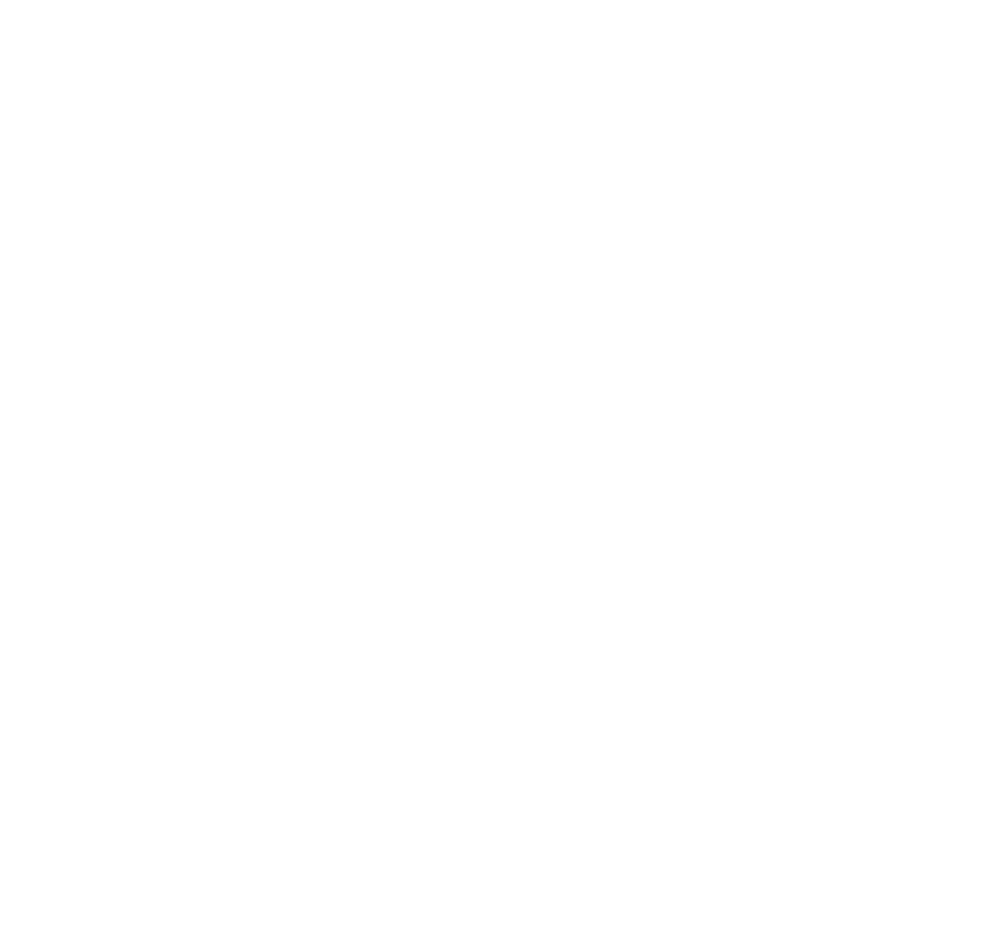
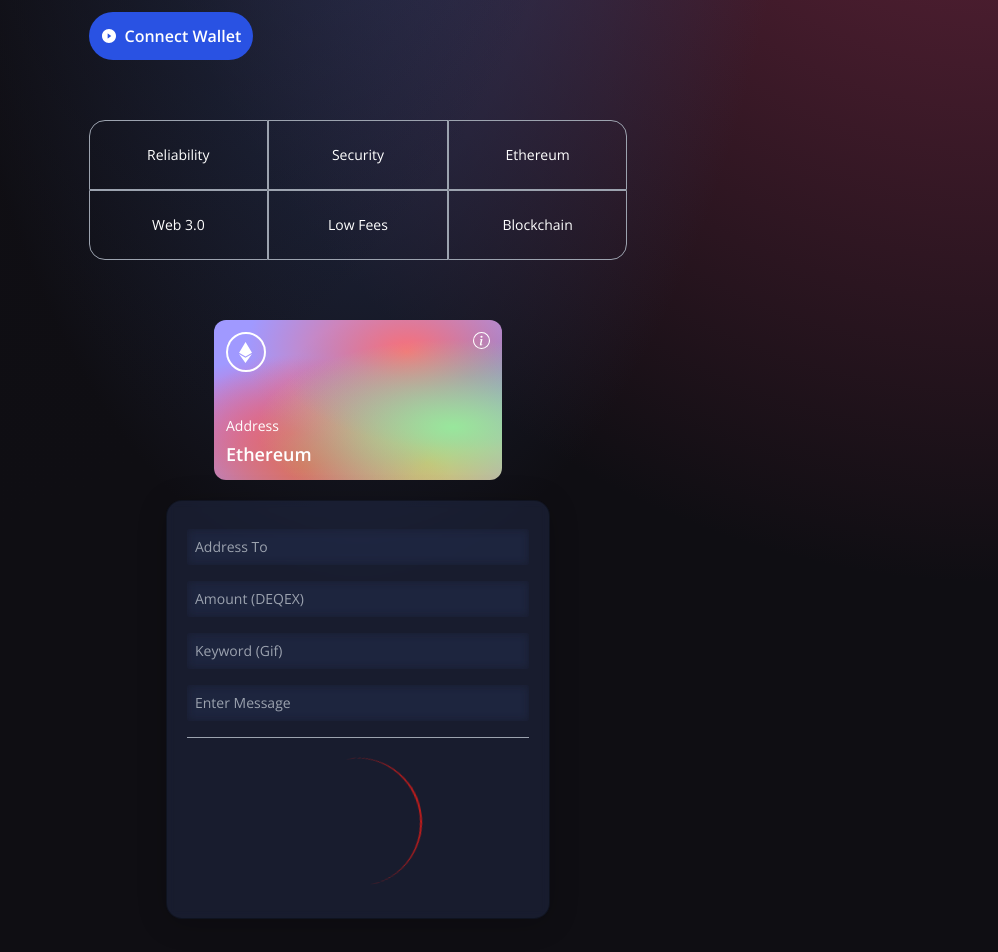
Before and after one commit to spiderocta/dqTransact, a React (Vite) app in the folder client/: page / in a window 1280 px wide. Shown: the part 420-1372 px from the top of the page, without its empty margins (282-1280 px from the left). Before the commit the page ends 800 px from the top, so only its background shows below. Built offline with nearby package versions, Linux system fonts and the light colour scheme.

Commit message:
welcome section + loader

```diff
--- a/client/src/components/Loader.jsx
+++ b/client/src/components/Loader.jsx
@@ -1,8 +1,7 @@
-const Loader = () =>{
-    return (
-        <h1>Loader</h1>
-    )
-}
-
+const Loader = () => (
+  <div className="flex justify-center items-center py-3">
+    <div className="animate-spin rounded-full h-32 w-32 border-b-2 border-red-700" />
+  </div>
+);
 
 export default Loader;
--- a/client/src/components/Navbar.jsx
+++ b/client/src/components/Navbar.jsx
@@ -39,7 +39,7 @@
             flex flex-col justify-start items-end rounded-md blue-glassmorphism text-white animate-slide-in"
           >
             <li className="text-xl w-full my-2"><AiOutlineClose onClick={() => setToggleMenu(false)} /></li>
-            {["Market", "Exchange", "Tutorials", "Wallets"].map(
+            {["Market", "Exchange", "DqSwap", "Wallets"].map(
               (item, index) => <NavBarItem key={item + index} title={item} classprops="my-2 text-lg" />,
             )}
           </ul>
--- a/client/src/components/Welcome.jsx
+++ b/client/src/components/Welcome.jsx
@@ -1,8 +1,118 @@
-const Welcome = () =>{
-    return (
-        <h1>Welcome</h1>
-    )
-}
+
+import { AiFillPlayCircle } from "react-icons/ai";
+import { SiEthereum } from "react-icons/si";
+import { BsInfoCircle } from "react-icons/bs";
+import Loader from "./Loader";
 
 
+// common styles
+const companyCommonStyles = "min-h-[70px] sm:px-0 px-2 sm:min-w-[120px] flex justify-center items-center border-[0.5px] border-gray-400 text-sm font-light text-white";
+// input component
+const Input = ({ placeholder, name, type, value, handleChange }) => (
+  <input
+    placeholder={placeholder}
+    type={type}
+    step="0.0001"
+    value={value}
+    onChange={(e) => handleChange(e, name)}
+    className="my-2 w-full rounded-sm p-2 outline-none bg-transparent text-white border-none text-sm white-glassmorphism"
+  />
+);
+
+const Welcome = () =>{
+
+    const connectWallet =() =>{
+
+    }
+
+    const handleSubmit = (e) => {
+
+    };
+
+
+return (
+    <div className="flex w-full justify-center items-center">
+      <div className="flex mf:flex-row flex-col items-start justify-between md:p-20 py-12 px-4">
+        <div className="flex flex-1 justify-start items-start flex-col mf:mr-10">
+          <h1 className="text-3xl sm:text-5xl text-white text-gradient py-1">
+            Send DEQEX <br /> across the world
+          </h1>
+          <p className="text-left mt-5 text-white font-light md:w-9/12 w-11/12 text-base">
+            Explore the crypto world. Buy and sell cryptocurrencies easily on DEQEX.
+          </p>
+            <button
+              type="button"
+              onClick={connectWallet}
+              className="flex flex-row justify-center items-center my-5 bg-[#2952e3] p-3 rounded-full cursor-pointer hover:bg-[#2546bd]"
+            >
+              <AiFillPlayCircle className="text-white mr-2" />
+              <p className="text-white text-base font-semibold">
+                Connect Wallet
+              </p>
+            </button>
+
+
+          <div className="grid sm:grid-cols-3 grid-cols-2 w-full mt-10">
+            <div className={`rounded-tl-2xl ${companyCommonStyles}`}>
+              Reliability
+            </div>
+            <div className={companyCommonStyles}>Security</div>
+            <div className={`sm:rounded-tr-2xl ${companyCommonStyles}`}>
+              Ethereum
+            </div>
+            <div className={`sm:rounded-bl-2xl ${companyCommonStyles}`}>
+              Web 3.0
+            </div>
+            <div className={companyCommonStyles}>Low Fees</div>
+            <div className={`rounded-br-2xl ${companyCommonStyles}`}>
+              Blockchain
+            </div>
+          </div>
+        </div>
+
+        <div className="flex flex-col flex-1 items-center justify-start w-full mf:mt-0 mt-10">
+          <div className="p-3 flex justify-end items-start flex-col rounded-xl h-40 sm:w-72 w-full my-5 eth-card .white-glassmorphism ">
+            <div className="flex justify-between flex-col w-full h-full">
+              <div className="flex justify-between items-start">
+                <div className="w-10 h-10 rounded-full border-2 border-white flex justify-center items-center">
+                  <SiEthereum fontSize={21} color="#fff" />
+                </div>
+                <BsInfoCircle fontSize={17} color="#fff" />
+              </div>
+              <div>
+                <p className="text-white font-light text-sm">
+                  Address
+                </p>
+                <p className="text-white font-semibold text-lg mt-1">
+                  Ethereum
+                </p>
+              </div>
+            </div>
+          </div>
+          <div className="p-5 sm:w-96 w-full flex flex-col justify-start items-center blue-glassmorphism">
+            <Input placeholder="Address To" name="addressTo" type="text" />
+            <Input placeholder="Amount (DEQEX)" name="amount" type="number" />
+            <Input placeholder="Keyword (Gif)" name="keyword" type="text" />
+            <Input placeholder="Enter Message" name="message" type="text" />
+
+            <div className="h-[1px] w-full bg-gray-400 my-2" />
+
+            {true
+              ? <Loader />
+              : (
+                <button
+                  type="button"
+                  onClick={handleSubmit}
+                  className="text-white w-full mt-2 border-[1px] p-2 border-[#3d4f7c] hover:bg-[#3d4f7c] rounded-full cursor-pointer"
+                >
+                  Send now
+                </button>
+              )}
+          </div>
+        </div>
+      </div>
+    </div>
+  );
+};
+
 export default Welcome;
```
